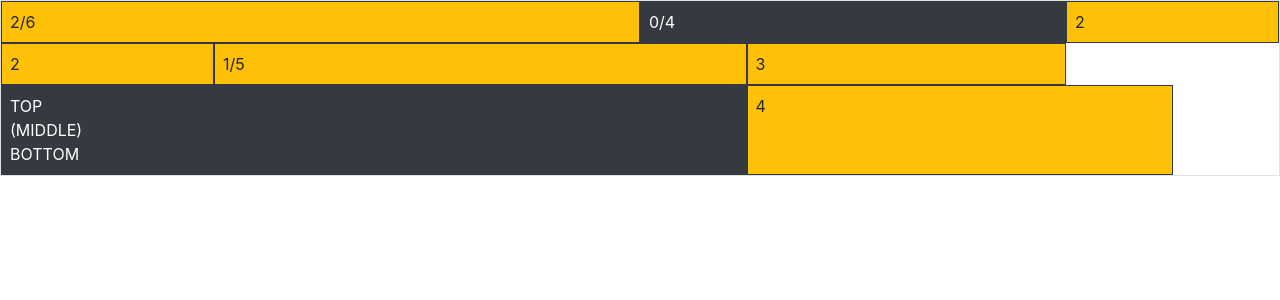
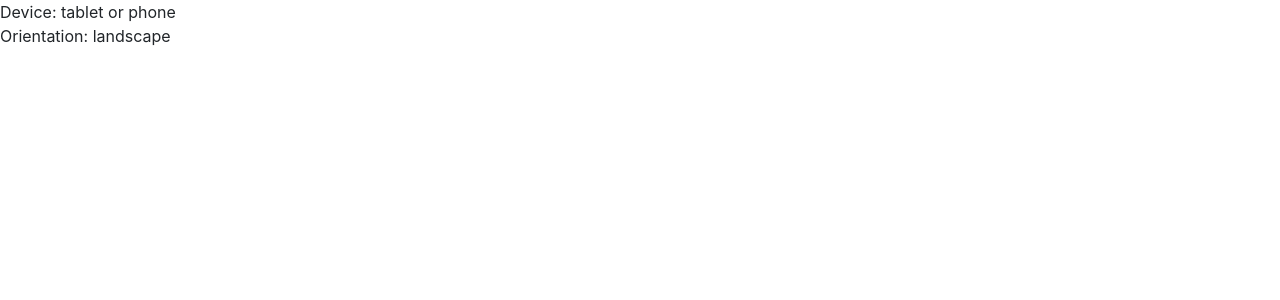
Before and after one commit to doniisetiiawan/regions-zim, a React (Create React App) app: page / in a window 1280 px wide. Shown: the top 300 px of the page. Built offline with nearby package versions, Linux system fonts and the light colour scheme.

Commit message:
Adaptive for enhanced usability

```diff
--- a/package.json
+++ b/package.json
@@ -8,6 +8,7 @@
     "prop-types": "^15.7.2",
     "react": "^16.9.0",
     "react-dom": "^16.9.0",
+    "react-responsive": "^7.0.0",
     "react-scripts": "3.1.1",
     "styled-components": "^4.3.2"
   },
--- /dev/null
+++ b/src/App.4.js
@@ -0,0 +1,53 @@
+/* @flow */
+
+import React, { Component } from "react";
+import MediaQuery from "react-responsive";
+
+const XS = 576; // phone
+const SM = 768; // tablet
+const MD = 992; // desktop
+const LG = 1200; // large desktop
+
+class App extends Component<{}> {
+  render() {
+    return (
+      <div>
+        <MediaQuery minDeviceWidth={MD + 1}>
+          <div>Device: desktop or laptop</div>
+
+          <MediaQuery maxWidth={XS}>
+            <div>Current Size: small phone </div>
+          </MediaQuery>
+
+          <MediaQuery minWidth={XS + 1} maxWidth={SM}>
+            <div>Current Size: normal phone</div>
+          </MediaQuery>
+
+          <MediaQuery minWidth={SM + 1} maxWidth={MD}>
+            <div>Current Size: tablet</div>
+          </MediaQuery>
+
+          <MediaQuery minWidth={MD + 1} maxWidth={LG}>
+            <div>Current Size: normal desktop</div>
+          </MediaQuery>
+
+          <MediaQuery minWidth={LG + 1}>
+            <div>Current Size: large desktop</div>
+          </MediaQuery>
+        </MediaQuery>
+
+        <MediaQuery maxDeviceWidth={MD}>
+          <div>Device: tablet or phone</div>
+          <MediaQuery orientation="portrait">
+            <div>Orientation: portrait</div>
+          </MediaQuery>
+          <MediaQuery orientation="landscape">
+            <div>Orientation: landscape</div>
+          </MediaQuery>
+        </MediaQuery>
+      </div>
+    );
+  }
+}
+
+export default App;
--- a/src/index.js
+++ b/src/index.js
@@ -3,7 +3,7 @@
 import React from "react";
 import ReactDOM from "react-dom";
 import "bootstrap/dist/css/bootstrap.min.css";
-import App from "./App.3";
+import App from "./App.4";
 
 const root = document.getElementById("root");
 if (root) {
```
